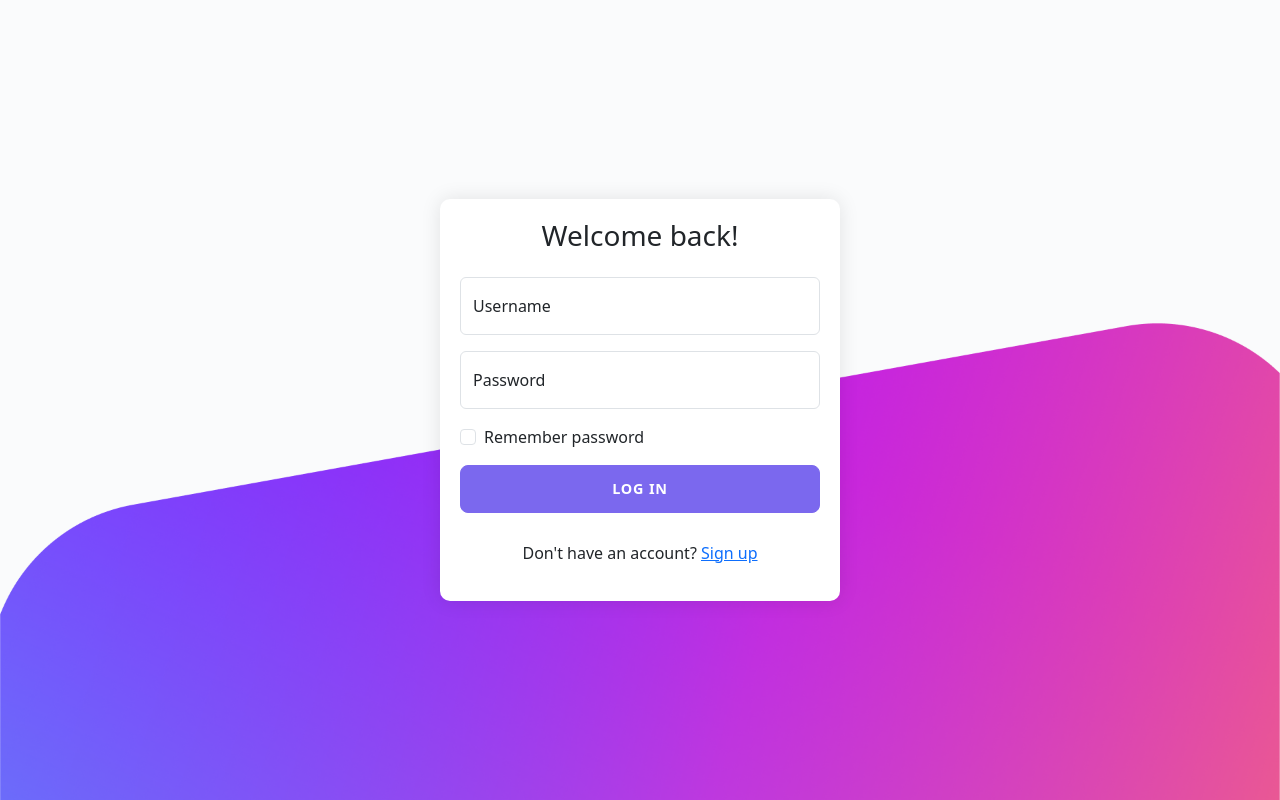
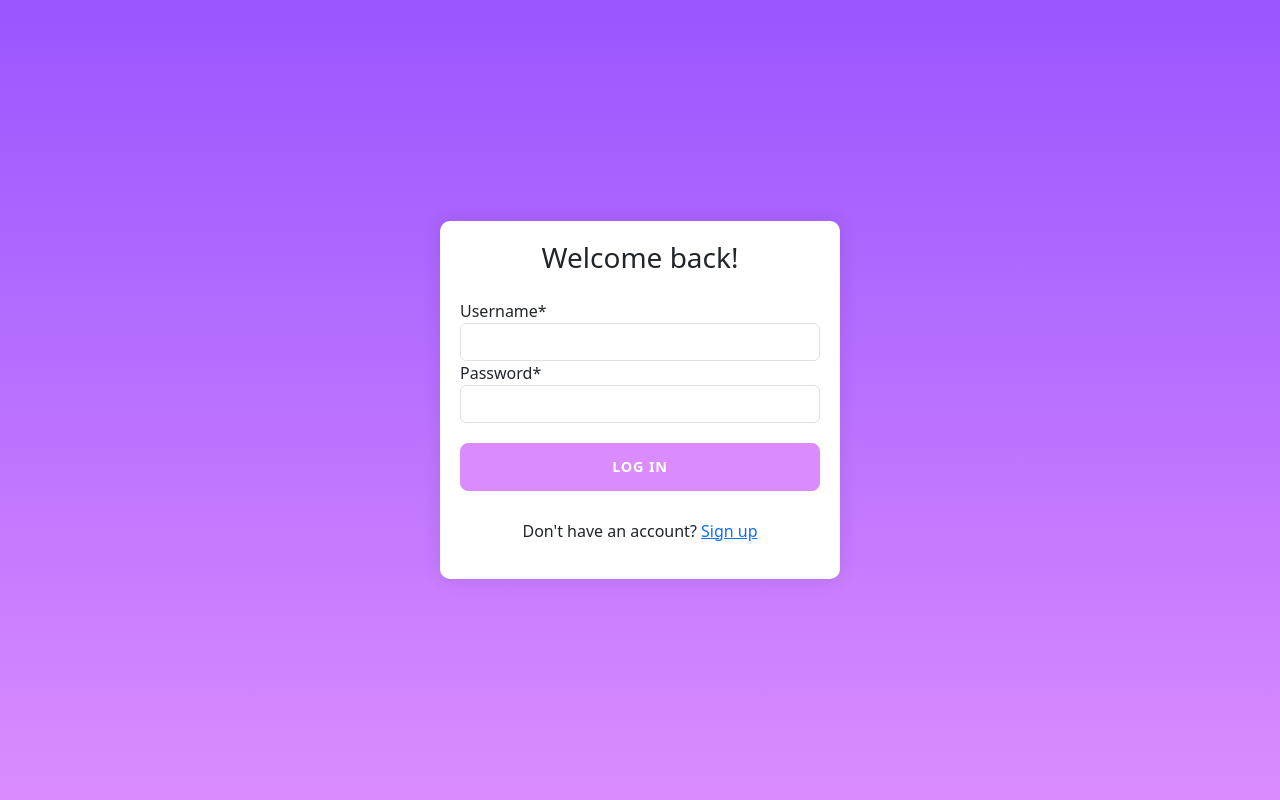
Before and after one commit to oleksandra-shershen/task-manager, a Django app: page /accounts/login/ in a window 1280 px wide. Run offline with Django 4.2, Linux system fonts and the light colour scheme; some libraries are stand-ins or nearby versions.

Commit message:
Add LoginForm + rewrite login page using crispy forms

```diff
--- a/accounts/forms.py
+++ b/accounts/forms.py
@@ -10,3 +10,9 @@ class WorkerRegistrationForm(UserCreationForm):
     class Meta(UserCreationForm.Meta):
         model = Worker
         fields = ['username', 'first_name', 'last_name', 'email', 'position']
+
+
+class LoginForm(forms.Form):
+    username = forms.CharField(label='Username', max_length=100,
+                               widget=forms.TextInput(attrs={'class': 'form-control'}))
+    password = forms.CharField(label='Password', widget=forms.PasswordInput(attrs={'class': 'form-control'}))
--- a/accounts/views.py
+++ b/accounts/views.py
@@ -3,28 +3,25 @@ from django.http import HttpRequest, HttpResponse, HttpResponseRedirect
 from django.shortcuts import render, redirect
 from django.urls import reverse
 
-from accounts.forms import WorkerRegistrationForm
+from accounts.forms import WorkerRegistrationForm, LoginForm
 
 
-def login_view(request: HttpRequest) -> HttpResponse:
-    if request.method == "GET":
-        return render(request, "accounts/login.html")
-    elif request.method == "POST":
-        username = request.POST["username"]
-        password = request.POST["password"]
-        user = authenticate(username=username, password=password)
-        if user:
-            login(request, user)
-            return HttpResponseRedirect(reverse("task_manager:tasks"))
-        else:
-            error_context = {
-                "error": "Invalid credentials"
-            }
-            return render(
-                request,
-                "accounts/login.html",
-                context=error_context
-            )
+def login_view(request):
+    if request.method == 'POST':
+        form = LoginForm(request.POST)
+        if form.is_valid():
+            username = form.cleaned_data['username']
+            password = form.cleaned_data['password']
+            user = authenticate(request, username=username, password=password)
+            if user is not None:
+                login(request, user)
+                return redirect(reverse("task_manager:tasks"))
+            else:
+                form.add_error(None, "Invalid username or password")
+    else:
+        form = LoginForm()
+
+    return render(request, "accounts/login.html", {'form': form})
 
 
 def register_worker(request):
@@ -40,9 +37,9 @@ def register_worker(request):
 
 
 def logout_view(request):
-  """
-  Logs out the current user and redirects to the login page.
-  """
-  if request.user.is_authenticated:
-      logout(request)
-  return redirect('accounts:login')
+    """
+    Logs out the current user and redirects to the login page.
+    """
+    if request.user.is_authenticated:
+        logout(request)
+    return redirect('accounts:login')
--- a/templates/accounts/login.html
+++ b/templates/accounts/login.html
@@ -10,9 +10,10 @@
           integrity="sha384-YvpcrYf0tY3lHB60NNkmXc5s9fDVZLESaAA55NDzOxhy9GkcIdslK1eN7N6jIeHz"
           crossorigin="anonymous"></script>
   {% load static %}
+  {% load crispy_forms_tags %}
   <style>
       body {
-          background-image: url("{% static 'img/back_login.png' %}");
+          background-image: url("{% static 'img/back_login.svg' %}");
           background-size: cover;
           background-position: center;
           height: 100vh;
@@ -40,13 +41,8 @@
           font-size: 0.9rem;
           letter-spacing: 0.05rem;
           padding: 0.75rem 1rem;
-          background-color: #7B68EE;
-          border-color: #7B68EE;
-      }
-
-      .btn-login:hover {
-          background-color: #6A5ACD;
-          border-color: #6A5ACD;
+          background-color: #DA8CFF;
+          border-color: #DA8CFF;
       }
 
       #signup-link {
@@ -57,32 +53,17 @@
 </head>
 <body>
 <div class="login-form">
-  <form method="POST" action="{% url 'accounts:login' %}">
+  <form method="POST" action="#">
     {% csrf_token %}
     <h3 class="login-heading mb-4">Welcome back!</h3>
-
-    <div class="form-floating mb-3">
-      <input type="text" class="form-control" id="username" name="username" placeholder="Username">
-      <label for="username">Username</label>
+    <div class="text-start">
+      {{ form|crispy }}
     </div>
-    <div class="form-floating mb-3">
-      <input type="password" class="form-control" id="password" name="password" placeholder="Password">
-      <label for="password">Password</label>
-    </div>
-
-    <div class="form-check mb-3">
-      <input class="form-check-input" type="checkbox" value="" id="rememberPasswordCheck">
-      <label class="form-check-label" for="rememberPasswordCheck">
-        Remember password
-      </label>
-    </div>
-
     <div class="d-grid">
-      <button class="btn btn-lg btn-primary btn-login text-uppercase fw-bold mb-2" type="submit">Log in
-      </button>
+      <button class="btn btn-lg btn-primary btn-login text-uppercase fw-bold mb-2" type="submit" style="margin-top: 20px">Log in</button>
     </div>
     <div id="signup-link">
-      <p style="margin-top: 10px;">Don't have an account? <a href="#">Sign up</a></p>
+      <p style="margin-top: 10px;">Don't have an account? <a href="{% url 'accounts:register' %}">Sign up</a></p>
     </div>
   </form>
 </div>
```
Also changed, not shown: static/img/back_login.svg (added).
